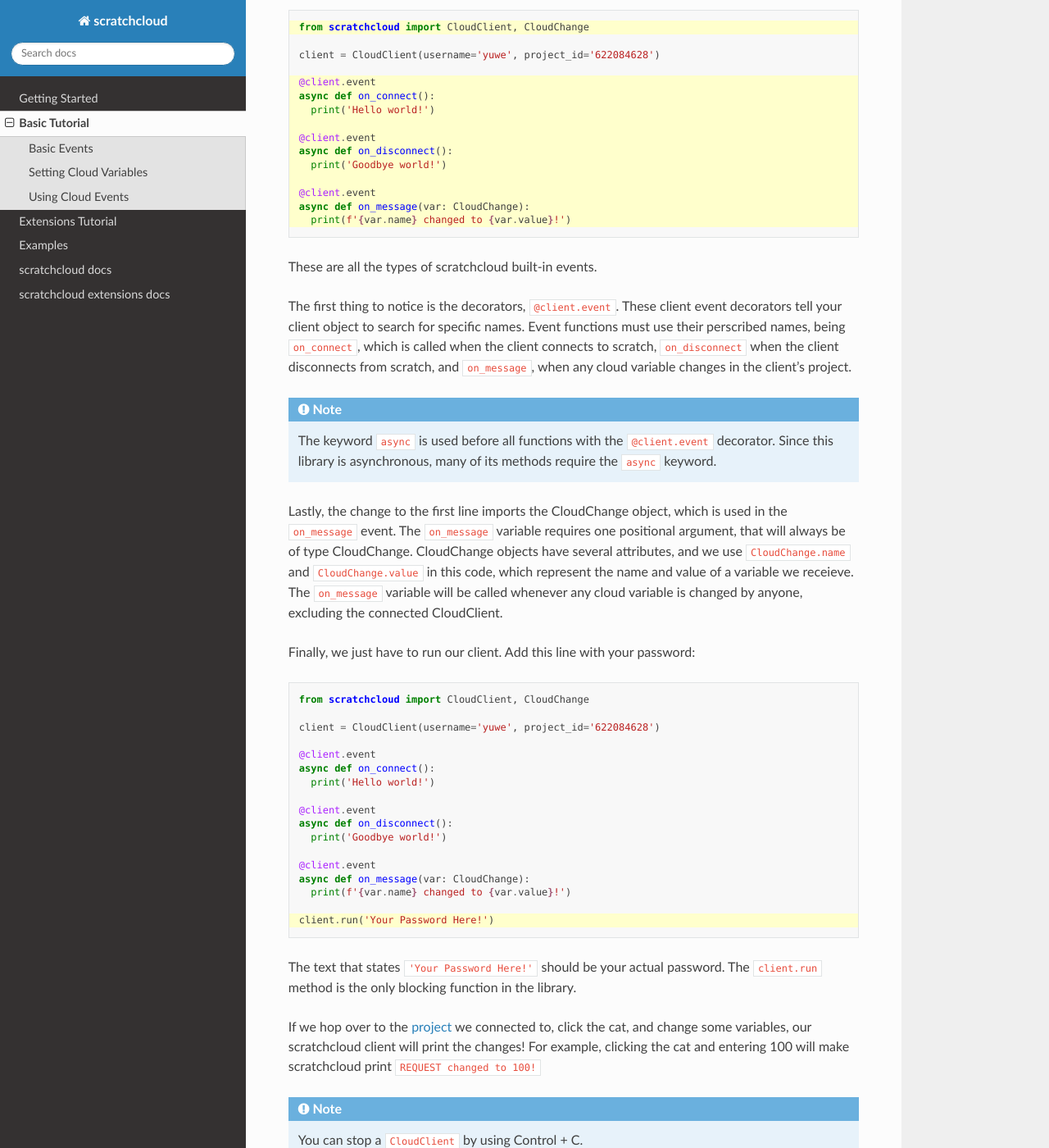
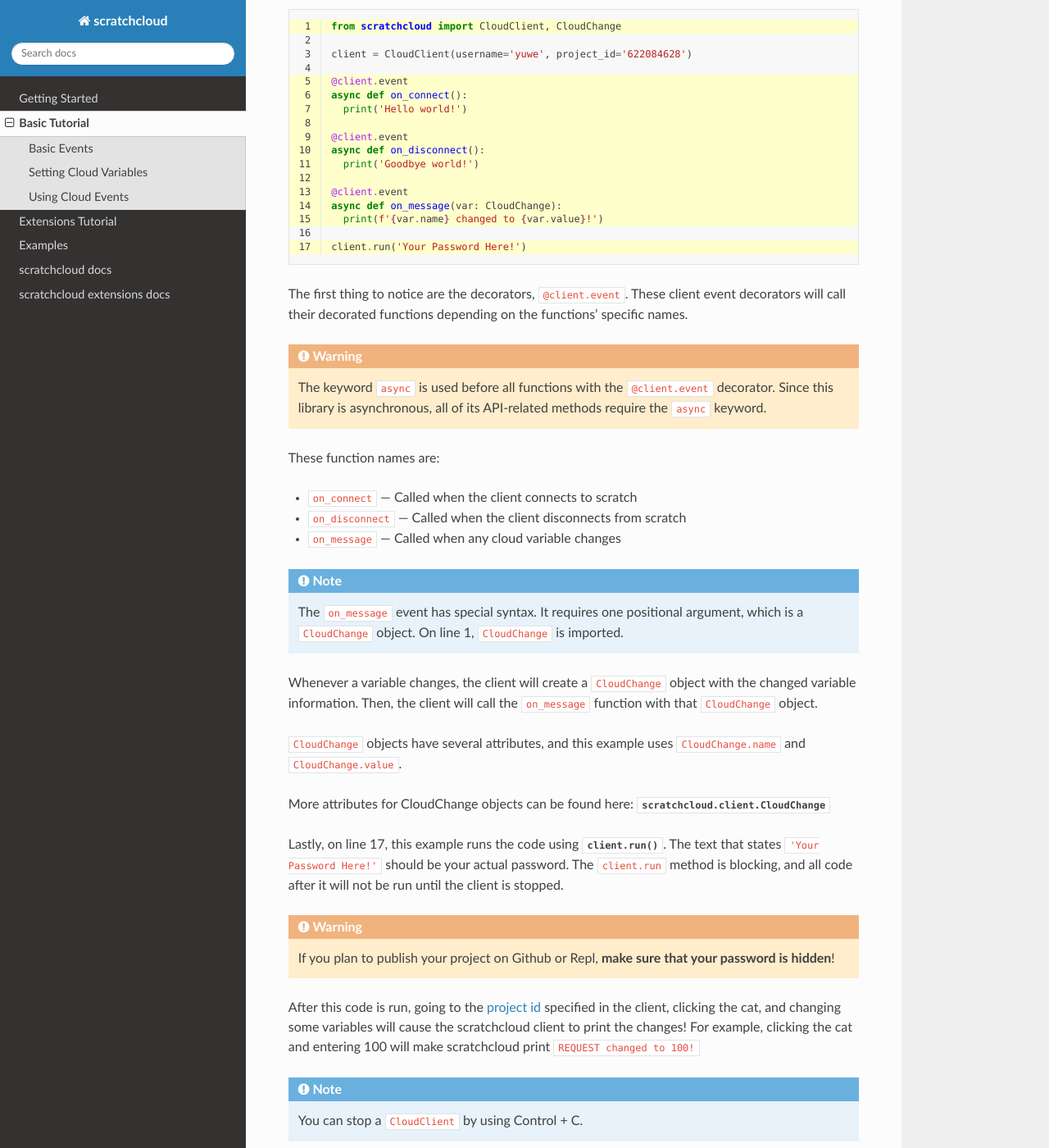
Before and after one commit to yuwex/scratchcloud, a Sphinx documentation site: the page built from sphinx/source/basic_tutorial.rst, in a window 1280 px wide and 1400 px high, scrolled down 921 px. Shown: the whole window at 82% size. Built offline with Sphinx 7.4.7 and the Read the Docs theme 2.0.0, drawn with Linux system fonts in a browser that asks for light colours; some of the changed text lies outside the part shown.

Commit message:
docs review. Made everything make more sense

```diff
--- a/sphinx/source/basic_tutorial.rst
+++ b/sphinx/source/basic_tutorial.rst
@@ -11,9 +11,9 @@
 To start off, let's create a basic ``CloudClient``.
 
 .. note::
-  A ``CloudClient`` is an object that represents the connection between scratch and python. We can create one by doing the following:
+  A ``CloudClient`` is an object that represents the connection between scratch and python. One can be created through the following:
 
-First, create a file ``main.py``:
+First, create a file named ``main.py``:
 
 .. code-block:: python
 
@@ -21,45 +21,16 @@
 
   client = CloudClient(username='yuwe', project_id='622084628')
 
-In this example, we first import the ``CloudClient`` object. Then, using our username and the ID of the project we want to connect to, we create a new ``CloudClient`` object named client. The project id `622084628 <https://scratch.mit.edu/projects/622084628/>`_ is a basic test project.
+In this example, the ``CloudClient`` object is imported. Then, a new ``CloudClient`` object is created using using a username and a project ID. The project id `622084628 <https://scratch.mit.edu/projects/622084628/>`_ is a basic test project for this library.
 
 .. warning::
   ``CloudClient`` objects will only connect to projects that have cloud variables. If a project does not have any cloud variables, a ``MissingCloudVariable`` exception will be raised.
 
-Next, we're going to specify some events. scratchcloud uses python decorators to define all event-based interactions.
+The following code shows how to create events. scratchcloud uses python decorators to define all event-based API interactions.
 
 .. code-block:: python
-  :emphasize-lines: 1, 5, 6, 7, 8, 9, 10, 11, 12, 13, 14, 15
-
-  from scratchcloud import CloudClient, CloudChange
-
-  client = CloudClient(username='yuwe', project_id='622084628')
-
-  @client.event
-  async def on_connect():
-    print('Hello world!')
-
-  @client.event
-  async def on_disconnect():
-    print('Goodbye world!')
-
-  @client.event
-  async def on_message(var: CloudChange):
-    print(f'{var.name} changed to {var.value}!')
-
-These are all the types of scratchcloud built-in events.
-
-The first thing to notice is the decorators, ``@client.event``. These client event decorators tell your client object to search for specific names. Event functions must use their perscribed names, being ``on_connect``, which is called when the client connects to scratch, ``on_disconnect`` when the client disconnects from scratch, and ``on_message``, when any cloud variable changes in the client's project.
-
-.. note::
-  The keyword ``async`` is used before all functions with the ``@client.event`` decorator. Since this library is asynchronous, many of its methods require the ``async`` keyword.
-
-Lastly, the change to the first line imports the CloudChange object, which is used in the ``on_message`` event. The ``on_message`` variable requires one positional argument, that will always be of type CloudChange. CloudChange objects have several attributes, and we use ``CloudChange.name`` and ``CloudChange.value`` in this code, which represent the name and value of a variable we receieve. The ``on_message`` variable will be called whenever any cloud variable is changed by anyone, excluding the connected CloudClient.
-
-Finally, we just have to run our client. Add this line with your password:
-
-.. code-block:: python
-  :emphasize-lines: 17
+  :emphasize-lines: 1, 5, 6, 7, 8, 9, 10, 11, 12, 13, 14, 15, 17
+  :linenos:
 
   from scratchcloud import CloudClient, CloudChange
 
@@ -79,9 +50,32 @@
 
   client.run('Your Password Here!')
 
-The text that states ``'Your Password Here!'`` should be your actual password. The ``client.run`` method is the only blocking function in the library.
+The first thing to notice are the decorators, ``@client.event``. These client event decorators will call their decorated functions depending on the functions' specific names.
 
-If we hop over to the `project <https://scratch.mit.edu/projects/622084628/>`_ we connected to, click the cat, and change some variables, our scratchcloud client will print the changes! For example, clicking the cat and entering 100 will make scratchcloud print ``REQUEST changed to 100!``
+.. warning::
+  The keyword ``async`` is used before all functions with the ``@client.event`` decorator. Since this library is asynchronous, all of its API-related methods require the ``async`` keyword.
+
+These function names are:
+
+* ``on_connect`` — Called when the client connects to scratch
+* ``on_disconnect`` — Called when the client disconnects from scratch
+* ``on_message`` — Called when any cloud variable changes
+
+.. note::
+  The ``on_message`` event has special syntax. It requires one positional argument, which is a ``CloudChange`` object. On line 1, ``CloudChange`` is imported.
+
+Whenever a variable changes, the client will create a ``CloudChange`` object with the changed variable information. Then, the client will call the ``on_message`` function with that ``CloudChange`` object.
+
+``CloudChange`` objects have several attributes, and this example uses ``CloudChange.name`` and ``CloudChange.value``.
+
+More attributes for CloudChange objects can be found here: :class:`scratchcloud.client.CloudChange`
+
+Lastly, on line 17, this example runs the code using :meth:`client.run`. The text that states ``'Your Password Here!'`` should be your actual password. The ``client.run`` method is blocking, and all code after it will not be run until the client is stopped.
+
+.. warning::
+  If you plan to publish your project on Github or Repl, **make sure that your password is hidden**!
+
+After this code is run, going to the `project id <https://scratch.mit.edu/projects/622084628/>`_ specified in the client, clicking the cat, and changing some variables will cause the scratchcloud client to print the changes! For example, clicking the cat and entering 100 will make scratchcloud print ``REQUEST changed to 100!``
 
 .. note::
 
@@ -90,9 +84,9 @@
 Setting Cloud Variables
 -----------------------
 
-Lets change the code a bit to set some variables! Our CloudClient object has a method called ``set_cloud`` we can use to change cloud variables.
+scratchcloud can also change variables! The ``CloudClient`` object has a method called ``set_cloud`` which can be used to set cloud variables.
 
-Using the previous code, in our ``on_message`` event, lets change a cloud variable:
+Using the previous code, the ``on_message`` event is changed to "respond":
 
 .. code-block:: python
   :emphasize-lines: 16
@@ -116,19 +110,23 @@
 
   client.run('Your Password Here!')
 
-Our ``client.set_cloud`` method requires two parameters: the name of the cloud variable we're going to set, and the value we're going to set it to. Using ``var.name`` and ``'200'``, we can "respond" to someone setting a variable by setting it back to 200. We need to include the ``await`` keyword before we set any variables to make sure that our code runs in order and continues to be async.
+The ``client.set_cloud`` method requires two parameters: the name of the cloud variable to be set, and the value the variable will be set to. Using ``var.name`` and ``'200'``, this code "responds" to someone setting a variable by setting it back to 200. Once again, the ``await`` keyword is necesary before setting any variables to ensure asynchronous execution.
 
-If we run our client again and send another variable to the `project <https://scratch.mit.edu/projects/622084628/>`__, the variable we set will immediately be reset to 200!
+If the client is run again, after another variable is sent to the `test project <https://scratch.mit.edu/projects/622084628/>`__, the variable we set will immediately be reset to 200 by the client!
+
+.. warning::
+  Spamming ``client.set_cloud`` in a while loop will result in ratelimits and possible account IP bans. The likelyhood of this happening is reduced when using events to "respond" to people "requesting" something!
 
 Using Cloud Events
 ------------------
 
 scratchcloud has a system for monitoring only a specific cloud variable. This system is cloud events. Cloud events allow programmers to use different cloud variables for different things. They also come with simple error handling.
 
-Let's rewrite ``main.py`` with the following:
+The following will rewrite ``main.py`` with cloud events:
 
 .. code-block:: python
   :emphasize-lines: 12, 13, 14, 15
+  :linenos:
 
   from scratchcloud import CloudClient, CloudChange
   client = CloudClient(username='yuwe', project_id='622084628')
@@ -148,8 +146,14 @@
 
   client.run('Your Password Here!')
 
-In this example, we define a simple cloud event. Whevever the cloud variable named ``REQUEST`` changes, the client changes the ``RESPONSE`` cloud variable to 200.
-This style of call and response coding is very efficient and is recommended in writing your own code.
+In this example, a simple cloud event is defined.
+
+#. First, on line 12, the cloud event decorator is created with a variable name, which, in this case, is ``REQUEST``.
+#. On line 13, a async function is defined with one argument of type ``CloudChange``. This function can have any name, but it is recommended to use ``on_variablename`` syntax.
+#. Line 14 prints out the changes to the REQUEST cloud variable.
+#. Line 15 sets a different variable named ``RESPONSE`` to 200.
+
+This call-and-response method is highly efficient compared to other scratch libraries. There is no polling involved in the internal code, meaning that the client's response is as fast as the websocket connection can be!
 
 .. note::
   In this example, in scratch, the cloud variables are named ``☁️ REQUEST`` and ``☁️ RESPONSE``.
```
